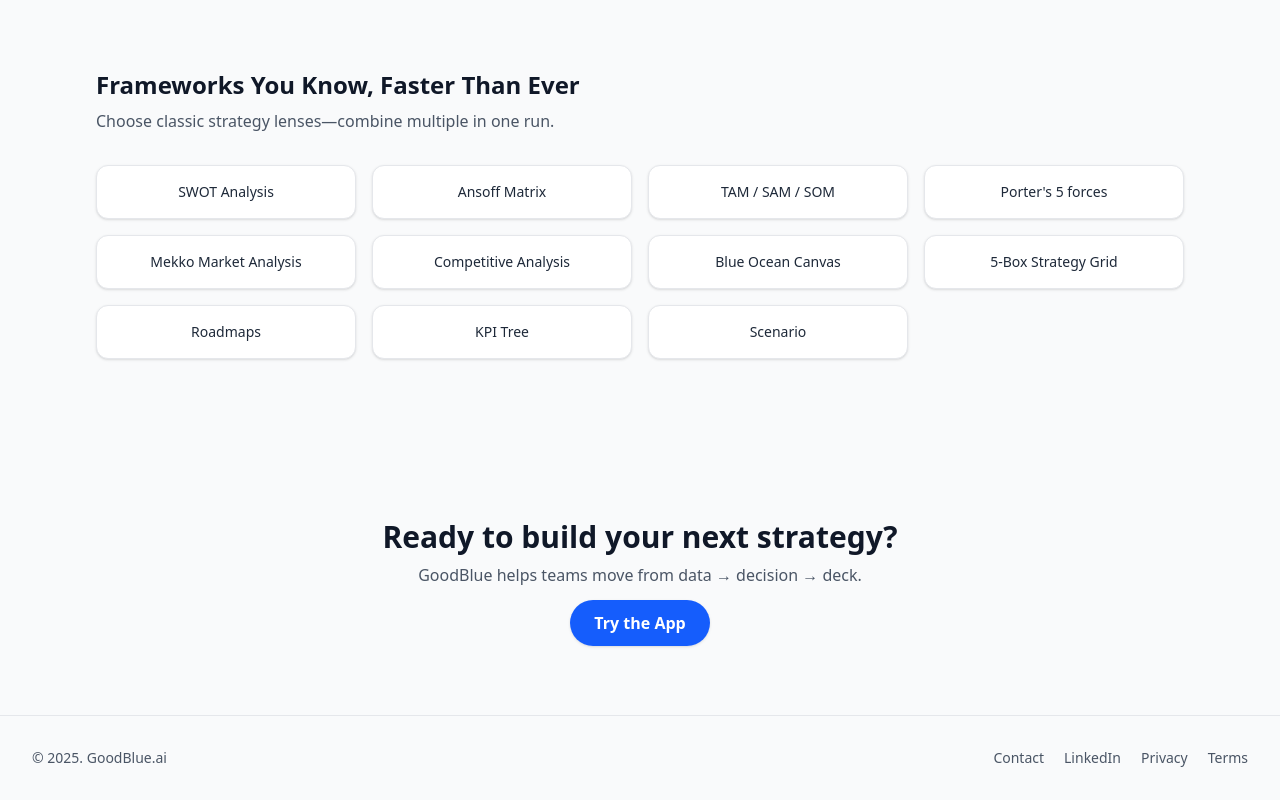
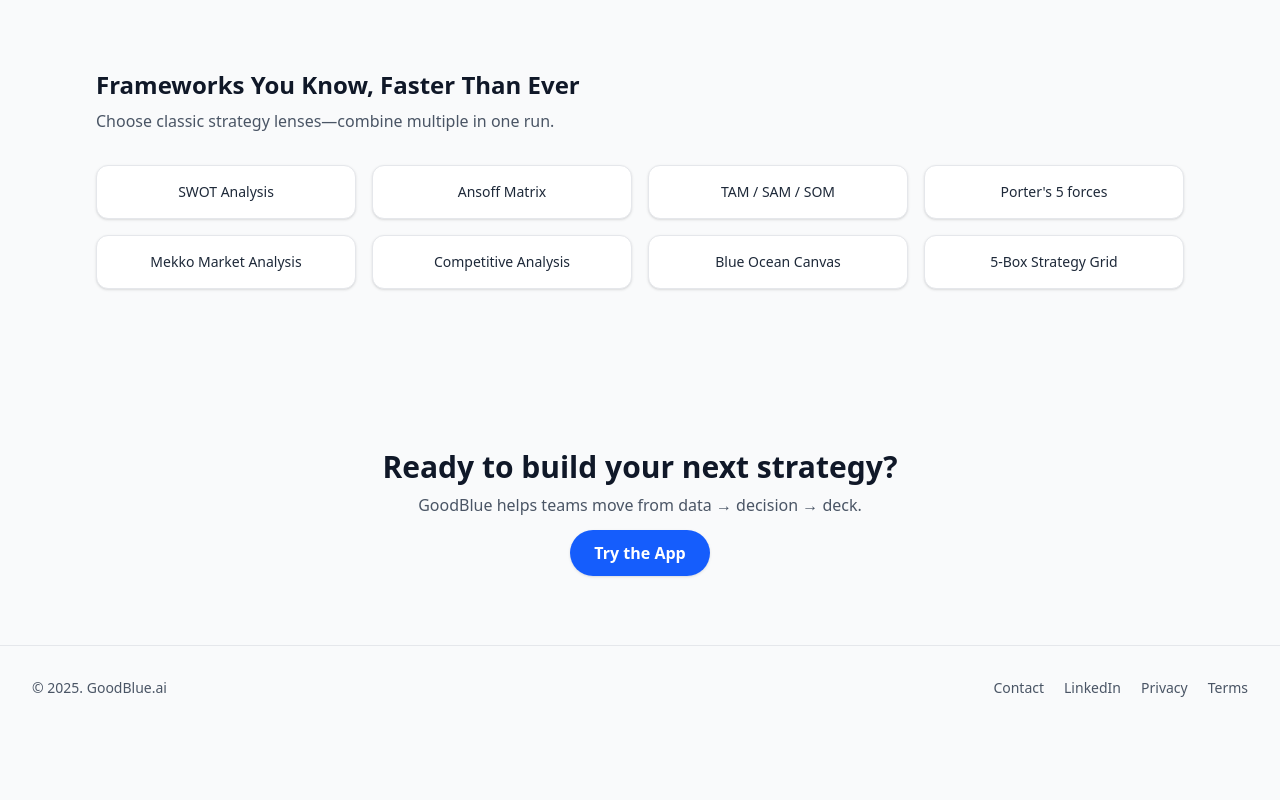
Before and after one commit to goodblue71-Strat/goodblue-web, a Next.js app: page / in a window 1280 px wide. Shown: the part 1146-1946 px from the top of the page. After the commit the page ends 1876 px from the top, so only its background shows below. Built offline with nearby package versions, Linux system fonts and the light colour scheme; no server answers.

Commit message:
Update Frameworks.tsx

```diff
--- a/components/Frameworks.tsx
+++ b/components/Frameworks.tsx
@@ -10,9 +10,6 @@ const frameworks = [
   { name: "Competitive Analysis", path: "/comp" },
   { name: "Blue Ocean Canvas", path: "/blueocean" },
   { name: "5-Box Strategy Grid", path: "/5box" },
-  { name: "Roadmaps", path: "/notready" },
-  { name: "KPI Tree", path: "/notready" },
-  { name: "Scenario", path: "/notready" },
 ];
 
 export default function Frameworks() {
```
